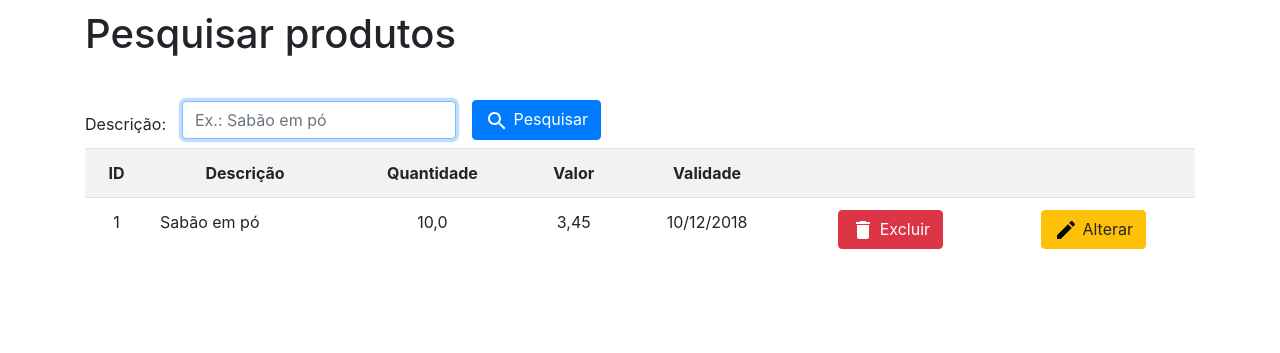
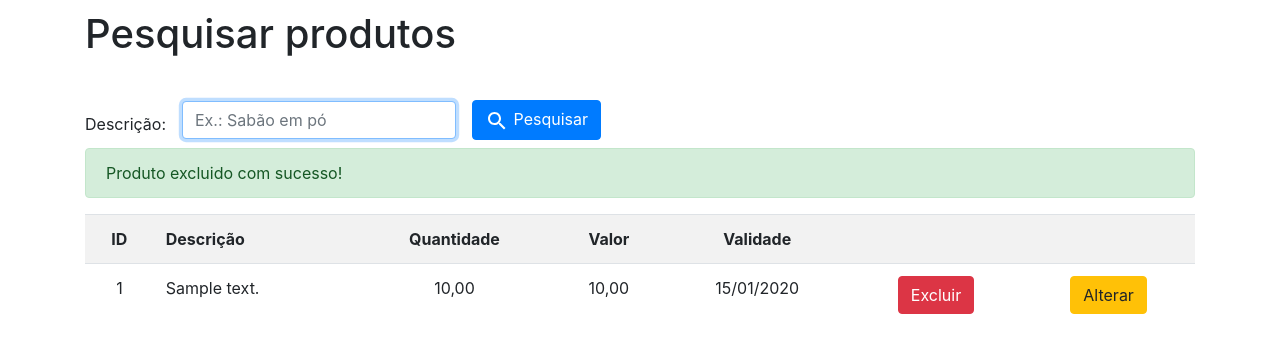
Before and after one commit to welintonfranca/app_estoque, a PHP site: page /view/produto-pesquisar.php?msg=1 in a window 1280 px wide. Shown: the part 56-409 px from the top of the page. Run offline with PHP 8.4, Linux system fonts and the light colour scheme; tables that the repository leaves empty hold one stand-in row (values such as "Sample post"); some libraries are stand-ins or nearby versions.

Commit message:
Alterações do dia 01/03/2018

```diff
--- a/App/DAO/ProdutoDAO.php
+++ b/App/DAO/ProdutoDAO.php
@@ -28,6 +28,34 @@ class ProdutoDAO extends Conexao
         }
 
     }
+    public function pesquisar ($produto = null)
+    {
+        $sql = "select * from produtos where descricao LIKE :descricao";
+        try{
+            $p = $this->conexao->prepare($sql);
+            $p->bindValue(":descricao", "%".$produto->getDescricao()."%");
+            $p->execute();
+            return $p->fetchAll(\PDO::FETCH_CLASS, "\App\Model\Produto");
+
+        }catch (\PDOException $e) {
+            echo "<div class='alert alert-danger'>{$e->getMessage()}</div>";
+        }
+    }
+    public function excluir($produto)
+    {
+        $sql = "delete from produtos where id = :id";
+        try {
+            $i = $this->conexao->prepare($sql);
+            $i->bindValue("id", $produto->getId());
+
+            $i->execute();
+            return true;
+        } catch (\PDOException $e) {
+            echo "<div class='alert alert-danger'>{$e->getMessage()}<\div>";
+
+        }
+
+    }
 
 
 }
--- a/view/produto-pesquisar.php
+++ b/view/produto-pesquisar.php
@@ -15,30 +15,49 @@ include 'cabecalho.php';?>
         Pesquisar
     </button>
 </form>
+<?php
+    include '../vendor/autoload.php';
+
+    if ($_GET['msg'] == 1)
+        echo "<div class='alert alert-success'>Produto excluido com sucesso!</div>";
+
+    $p = new \App\Model\Produto();
+        isset($_GET['descricao']) ? $p->setDescricao($_GET['descricao']) : $p->setDescricao("");
+
+    $pDAO = new \App\DAO\ProdutoDAO();
+    $produtos = $pDAO->pesquisar($p);
+
+    if (count($produtos) > 0) {
+
+        ?>
         <table class='table table-striped table-hover'>
             <tr class='text-center'>
                 <th>ID</th>
-            <th>Descrição</th>
+                <th class="text-left">Descrição</th>
                 <th>Quantidade</th>
                 <th>Valor</th>
                 <th>Validade</th>
                 <th></th>
                 <th></th>
             </tr>
-        <tr class='text-center'>
-            <td>1</td>
-            <td class='text-left'>Sabão em pó</td>
-            <td>10,0</td>
-            <td>3,45</td>
-            <td>10/12/2018</td>
-            <td>
-                <a href='produto-excluir.php?id=1' class='btn btn-danger'><img src='../assets/images/ic_delete_white_24px.svg'> Excluir</a>
-            </td>
-            <td>
-                <a href='produto-alterar.php?id=1' class='btn btn-warning'><img src='../assets/images/ic_mode_edit_black_24px.svg'> Alterar</a>
-            </td>
-        </tr>
+            <?php
+                foreach ($produtos as $produto){
+                    echo "<tr class='text-center'>";
+                    echo "<td>{$produto->getId()}";
+                    echo "<td class='text-left'>{$produto->getDescricao()}";
+                    echo "<td>".\App\Helper\Moeda::get($produto->getQuantidade())."</td>";
+                    echo "<td>".App\Helper\Moeda::get($produto->getValor())."</td>";
+                    echo "<td>".App\Helper\Data::get($produto->getValidade())."</td>";
+                    echo "<td><a class='btn btn-danger' href='produto-excluir.php?id={$produto->getId()}'>Excluir</a></td>";
+                    echo "<td><a class='btn btn-warning' href='produto-alterar.php.php?id={$produto->getId()}'>Alterar</a></td>";
+                    echo "</tr>";
+                }
+            ?>
         </table>
 
-
-<?php include 'rodape.php';?>
+        <?php
+    } else {
+        echo "<div class='alert alert-danger'>Não existem produtos com a pesquisa informata!</div>";
+    }
+        include 'rodape.php';
+    ?>
```
Also changed, not shown: view/produto-excluir.php (+7 -0 lines). Lines whose indentation alone changed are shown as unchanged.
